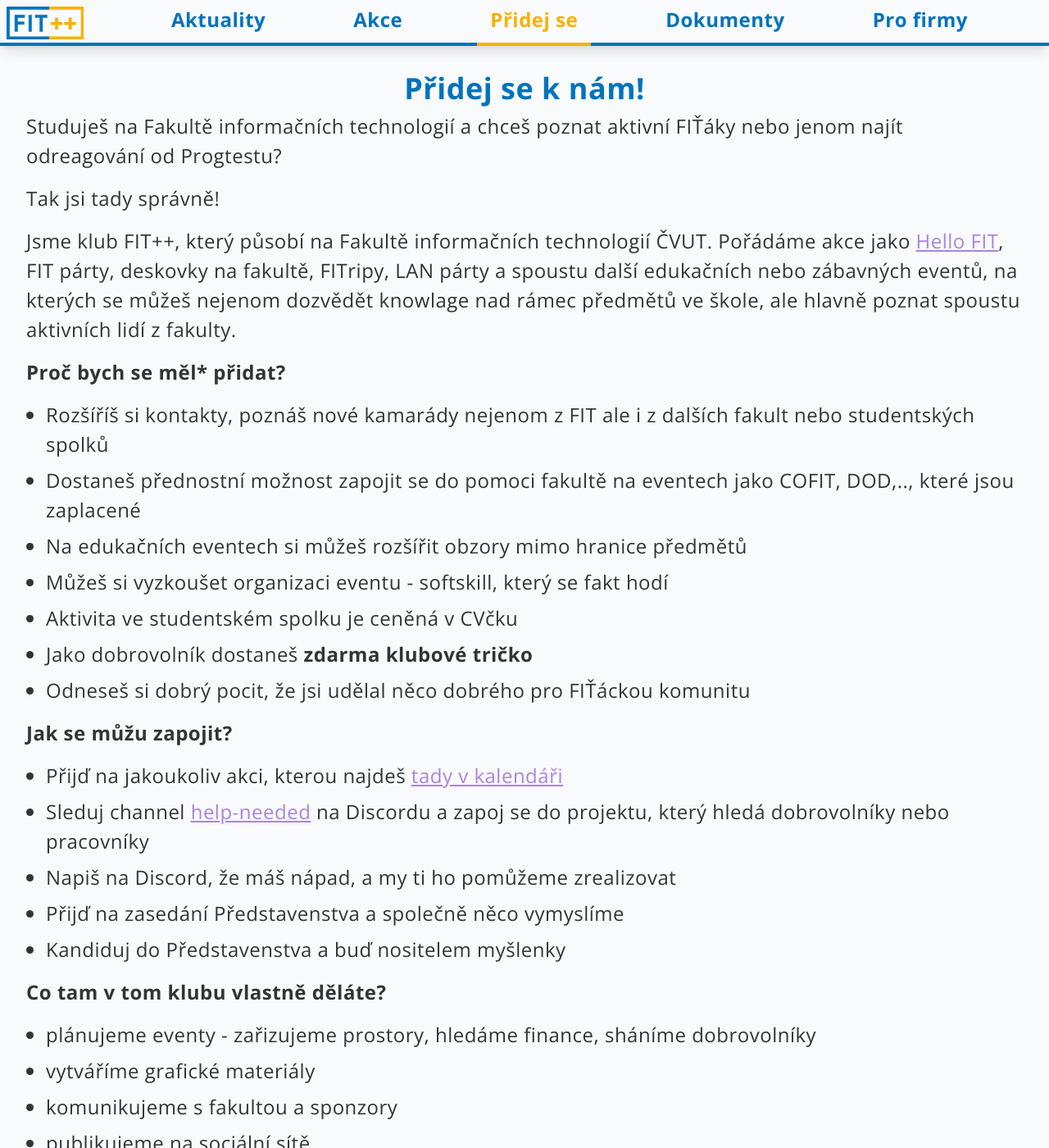
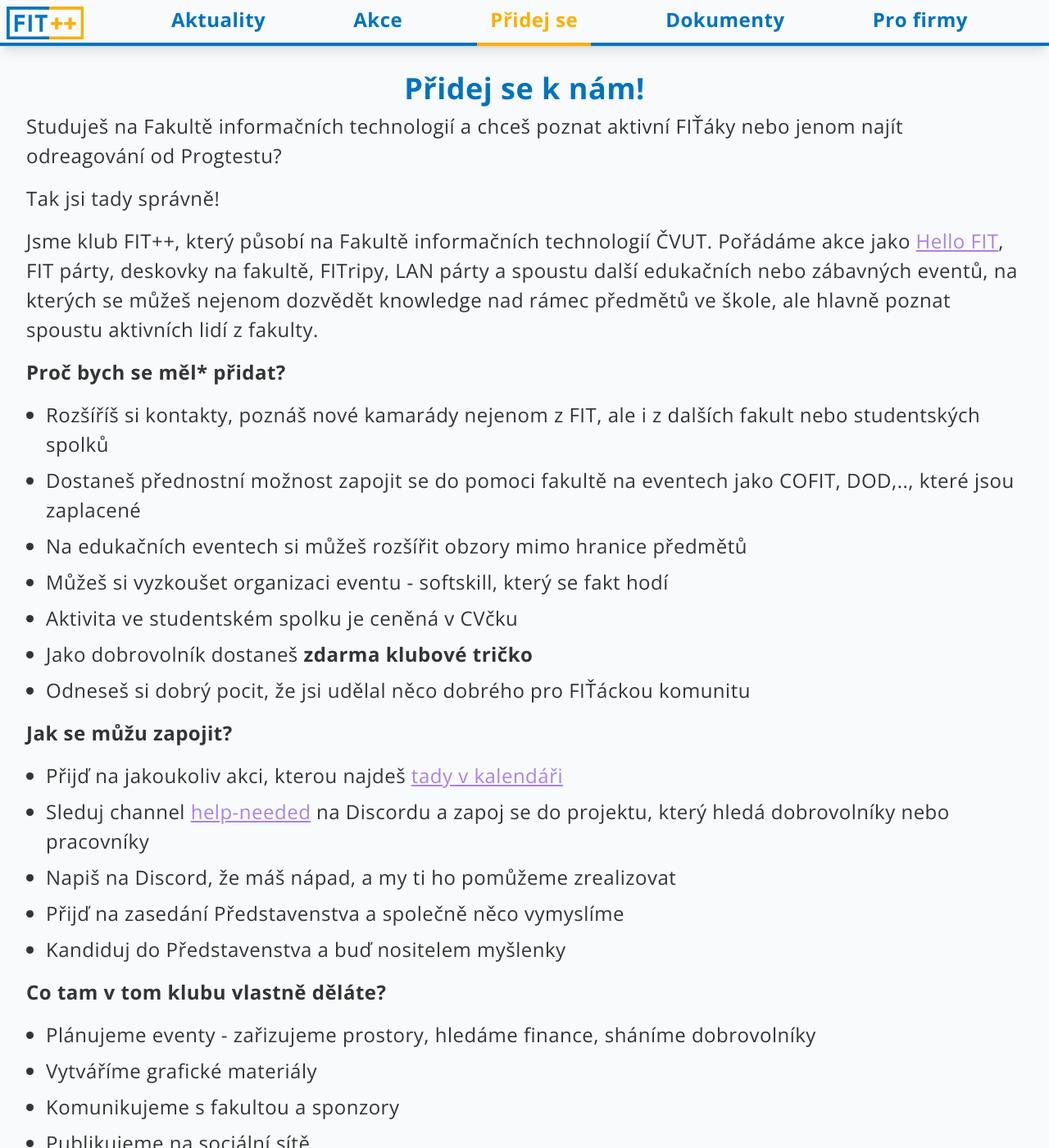
Before and after one commit to klubFITpp/klubfitpp, a Jekyll site: the page built from pages/pridejse.md, in a window 1280 px wide and 1400 px high. Shown: the whole window at 82% size. Built offline with Jekyll 4.4.1, drawn with Linux system fonts in a browser that asks for light colours; some of the changed text lies outside the part shown.

Commit message:
fix typos

```diff
--- a/pages/pridejse.md
+++ b/pages/pridejse.md
@@ -10,11 +10,11 @@ Studuješ na Fakultě informačních technologií a chceš poznat aktivní FIŤ
 
 Tak jsi tady správně!
 
-Jsme klub FIT++, který působí na Fakultě informačních technologií ČVUT. Pořádáme akce jako [Hello FIT](https://klubfitpp.cz/hellofit), FIT párty, deskovky na fakultě, FITripy, LAN párty a spoustu další edukačních nebo zábavných eventů, na kterých se můžeš nejenom dozvědět knowlage nad rámec předmětů ve škole, ale hlavně poznat spoustu aktivních lidí z fakulty.
+Jsme klub FIT++, který působí na Fakultě informačních technologií ČVUT. Pořádáme akce jako [Hello FIT](https://klubfitpp.cz/hellofit), FIT párty, deskovky na fakultě, FITripy, LAN párty a spoustu další edukačních nebo zábavných eventů, na kterých se můžeš nejenom dozvědět knowledge nad rámec předmětů ve škole, ale hlavně poznat spoustu aktivních lidí z fakulty.
 
 **Proč bych se měl\* přidat?**
 
-- Rozšíříš si kontakty, poznáš nové kamarády nejenom z FIT ale i z dalších fakult nebo studentských spolků
+- Rozšíříš si kontakty, poznáš nové kamarády nejenom z FIT, ale i z dalších fakult nebo studentských spolků
 - Dostaneš přednostní možnost zapojit se do pomoci fakultě na eventech jako COFIT, DOD,.., které jsou zaplacené
 - Na edukačních eventech si můžeš rozšířit obzory mimo hranice předmětů
 - Můžeš si vyzkoušet organizaci eventu - softskill, který se fakt hodí
@@ -32,16 +32,16 @@ Jsme klub FIT++, který působí na Fakultě informačních technologií ČVUT.
 
 **Co tam v tom klubu vlastně děláte?**
 
-- plánujeme eventy - zařizujeme prostory, hledáme finance, sháníme dobrovolníky
-- vytváříme grafické materiály
-- komunikujeme s fakultou a sponzory
-- publikujeme na sociální sítě
-- vyvíjíme vlastní web, databázi členů, staráme se o FIT++ Discord
-- snažíme se o well-being studentů fakulty, pomáháme prvákům s nástupem na univerzitu
+- Plánujeme eventy - zařizujeme prostory, hledáme finance, sháníme dobrovolníky
+- Vytváříme grafické materiály
+- Komunikujeme s fakultou a sponzory
+- Publikujeme na sociální sítě
+- Vyvíjíme vlastní web, databázi členů, staráme se o FIT++ Discord
+- Snažíme se o well-being studentů fakulty, pomáháme prvákům s nástupem na univerzitu
 
 **Jak se můžu oficiálně stát členem/členkou?**
 
-- připoj se na FIT++ discord a nastav si jako přezdívku na serveru svoje jméno
+- Připoj se na FIT++ discord a nastav si jako přezdívku na serveru svoje jméno
 - Podepiš přihlášku do klubu - přijď na akci FIT++ a tam někoho oslov, nebo napiš někomu z Představenstva, ideálně HR, (odkaz na profily) a domluv se na podepsání smlouvy.
 
 
```
